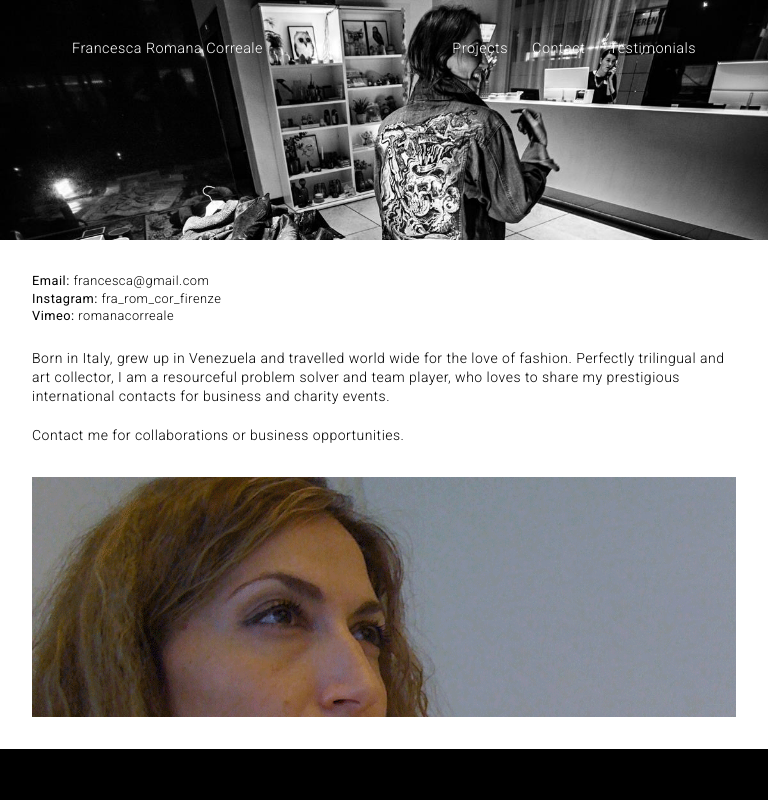
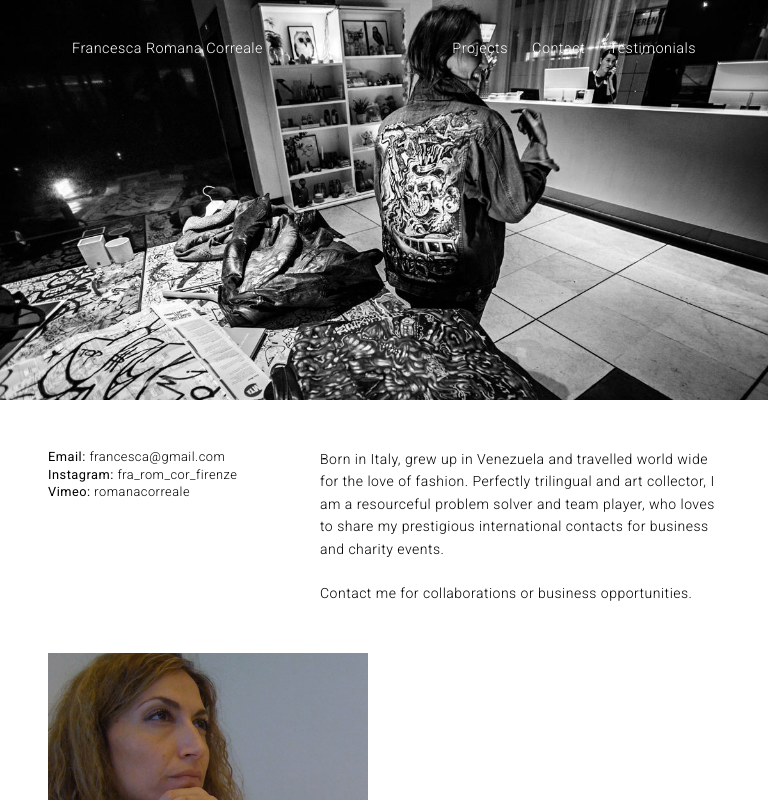
Before and after one commit to emeliesidesio/romana-correale, a React (Create React App) app: page /contact in a window 768 px wide. Shown: the top 800 px of the page. Built offline with nearby package versions, Linux system fonts and the light colour scheme.

Commit message:
resonsive for tablet

```diff
--- a/src/components/footer/index.scss
+++ b/src/components/footer/index.scss
@@ -21,7 +21,7 @@
   width: 2.5rem;
 }
 
-@media (min-width: 360px) and (max-width: 768px) {
+@media (min-width: 360px) and (max-width: 767px) {
   .footerContainer {
     height: 10rem;
   }
--- a/src/components/projectView/index.scss
+++ b/src/components/projectView/index.scss
@@ -33,7 +33,7 @@
   background-position: center;
 }
 
-@media (min-width: 360px) and (max-width: 768px) {
+@media (min-width: 360px) and (max-width: 767px) {
   .projectCard {
     margin: 0 0 1rem 0;
   }
@@ -46,3 +46,17 @@
     height: 12rem;
   }
 }
+
+@media (min-width: 768px) and (max-width: 1024px) {
+  .projectCard {
+    margin: 0 1rem 1rem 0;
+  }
+  .cardImage {
+    width: 18rem;
+    height: 12rem;
+  }
+  .cardOverlay {
+    width: 18rem;
+    height: 12rem;
+  }
+}
--- a/src/components/testimonialView/index.scss
+++ b/src/components/testimonialView/index.scss
@@ -12,7 +12,7 @@
   white-space: pre-wrap;
 }
 
-@media (min-width: 360px) and (max-width: 768px) {
+@media (min-width: 360px) and (max-width: 767px) {
   .testimonial {
     margin: 0;
     padding-top: 8rem;
@@ -25,3 +25,9 @@
     width: 100%;
   }
 }
+
+@media (min-width: 768px) and (max-width: 1024px) {
+  .testimonialRight {
+    width: 28rem;
+  }
+}
--- a/src/index.scss
+++ b/src/index.scss
@@ -45,7 +45,7 @@ body {
   line-height: 1.5rem;
 }
 
-@media (min-width: 360px) and (max-width: 768px) {
+@media (min-width: 360px) and (max-width: 767px) {
   body {
     font-size: 14px;
   }
@@ -71,3 +71,27 @@ body {
     line-height: 1.2rem;
   }
 }
+
+@media (min-width: 768px) and (max-width: 1024px) {
+  body {
+    font-size: 14px;
+  }
+  .heroImage {
+    height: 25rem;
+  }
+  .infoContainer {
+    margin: 3rem;
+  }
+  .title {
+    margin-bottom: 0.8rem;
+  }
+  .leftColumn {
+    width: 13rem;
+    font-size: 0.8rem;
+    line-height: 1.1rem;
+  }
+  .rightColumn {
+    width: 25rem;
+    line-height: 1.4rem;
+  }
+}
--- a/src/pages/contact/index.scss
+++ b/src/pages/contact/index.scss
@@ -13,9 +13,16 @@
   padding-bottom: 1.5rem;
 }
 
-@media (min-width: 360px) and (max-width: 768px) {
+@media (min-width: 360px) and (max-width: 767px) {
   .profileSmall {
     width: 100%;
     height: 15rem;
   }
 }
+
+@media (min-width: 768px) and (max-width: 1024px) {
+  .profileSmall {
+    width: 20rem;
+    height: 15rem;
+  }
+}
--- a/src/pages/home/index.scss
+++ b/src/pages/home/index.scss
@@ -35,7 +35,7 @@
   justify-content: center;
 }
 
-@media (min-width: 360px) and (max-width: 768px) {
+@media (min-width: 360px) and (max-width: 767px) {
   .imageOverlay {
     height: 30rem;
   }
@@ -51,3 +51,20 @@
     padding-bottom: 2rem;
   }
 }
+
+@media (min-width: 768px) and (max-width: 1024px) {
+  .imageOverlay {
+    height: 25rem;
+  }
+  .heroImageHome {
+    height: 25rem;
+  }
+  .content {
+    padding: 3rem;
+  }
+  .biography {
+    width: 60%;
+    font-size: 1rem;
+    padding-bottom: 3rem;
+  }
+}
--- a/src/pages/project/index.scss
+++ b/src/pages/project/index.scss
@@ -34,7 +34,7 @@
   font-style: italic;
 }
 
-@media (min-width: 360px) and (max-width: 768px) {
+@media (min-width: 360px) and (max-width: 767px) {
   .mediaContainer {
     margin: 0 2rem;
     padding-bottom: 2rem;
@@ -53,3 +53,23 @@
     font-size: 0.6rem;
   }
 }
+
+@media (min-width: 768px) and (max-width: 1024px) {
+  .mediaContainer {
+    margin: 0 3rem;
+    padding-bottom: 3rem;
+  }
+  .videoWrapper {
+    width: 22rem;
+    height: 13rem;
+  }
+  .projectImage {
+    width: 35rem;
+    height: 20rem;
+    margin-top: 1rem;
+  }
+  .photoByline {
+    padding-top: 0.9rem;
+    font-size: 0.7rem;
+  }
+}
--- a/src/pages/testimonials/index.scss
+++ b/src/pages/testimonials/index.scss
@@ -28,7 +28,7 @@
   text-decoration: none;
 }
 
-@media (min-width: 360px) and (max-width: 768px) {
+@media (min-width: 360px) and (max-width: 767px) {
   .pagination {
     width: 5rem;
     padding: 0 0 2.5rem 0;
@@ -37,3 +37,9 @@
     font-size: 0.6rem;
   }
 }
+
+@media (min-width: 768px) and (max-width: 1024px) {
+  .pagination {
+    padding: 3.5rem 0;
+  }
+}
```
